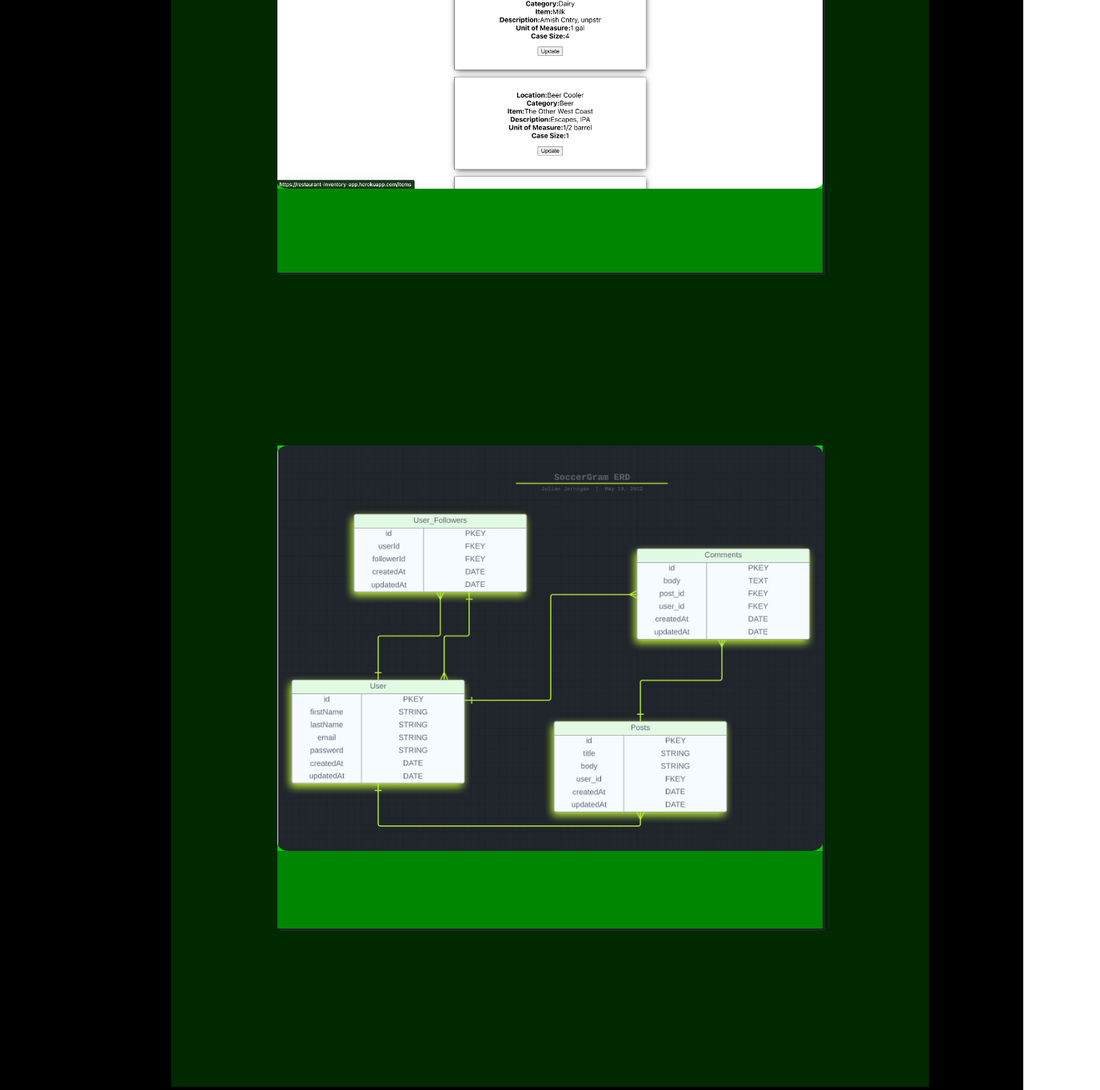
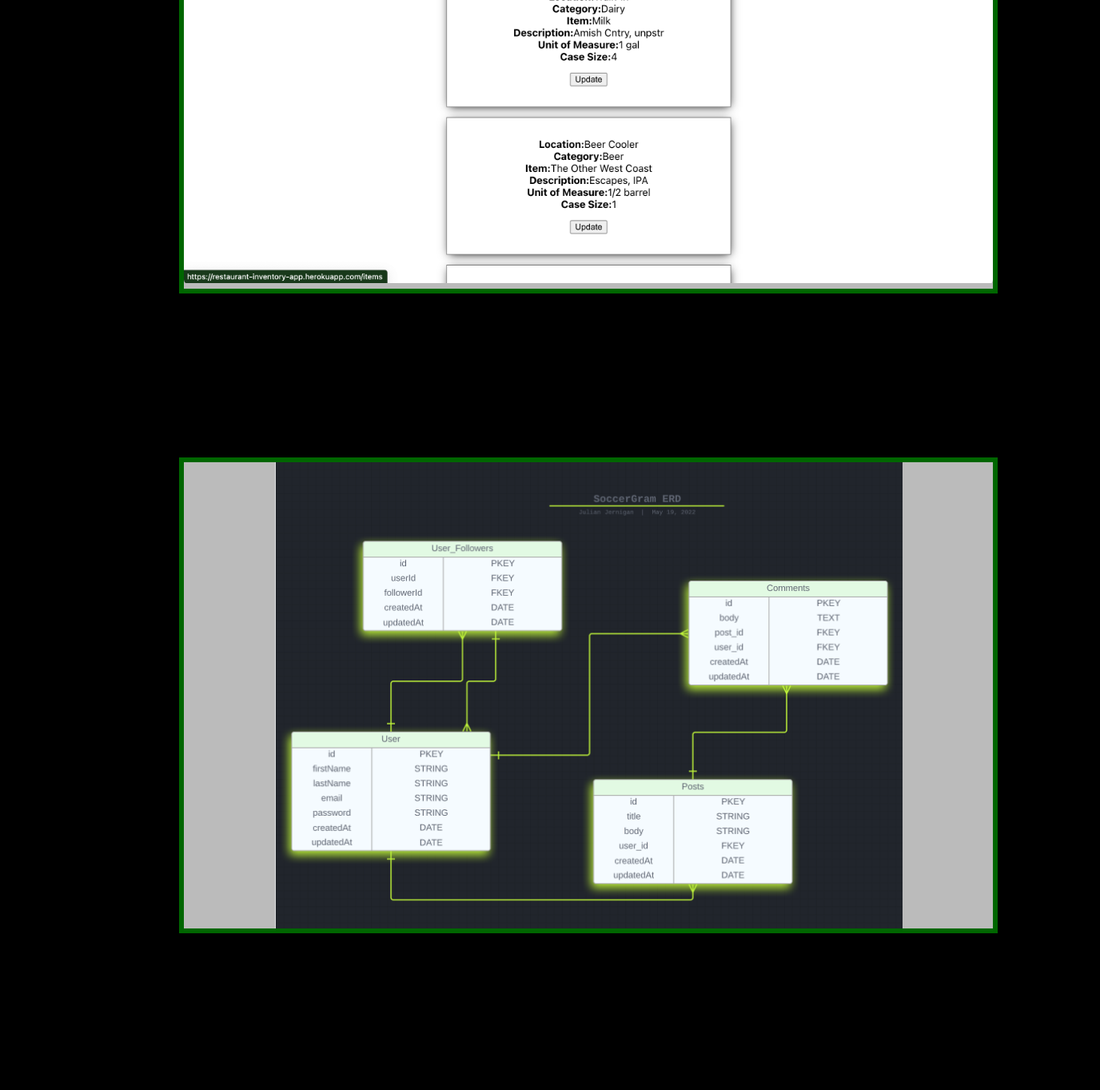
Before and after one commit to Job85/my-portfolio, a React (Create React App) app: page /projects in a window 1280 px wide. Shown: the part 1280-2643 px from the top of the page at 80% size, 1376 px wide, since content can reach past the window. Built offline with nearby package versions, Linux system fonts and the light colour scheme.

Commit message:
fixed project cards and made page mobile responsive

```diff
--- a/src/App.js
+++ b/src/App.js
@@ -6,7 +6,7 @@ import Header from './components/Header';
 import NavBar from './components/NavBar';
 import Social from './components/Socials';
 import Footer from './components/Footer';
-import Project from './pages/Project'
+import Projects from './pages/Projects';
 import About from './pages/About';
 import { AppDiv } from './AppStyles';
 import { Main } from './AppStyles';
@@ -20,7 +20,7 @@ function App() {
       <Main>
         <Routes>
           <Route path='/' element={<About />} />
-          <Route path='/projects' element={<Project />} />
+          <Route path='/projects' element={<Projects />} />
         </Routes>
       </Main>
       <NavBar className='nav' />
--- a/src/AppStyles.jsx
+++ b/src/AppStyles.jsx
@@ -15,7 +15,7 @@ export const AppDiv = styled.div`
 
 export const Main = styled.main`
     grid-area: main;
-    background-color: whitesmoke;
+    background-color: black;
     display: flex;
     flex-direction: column;
     align-items: center;
--- /dev/null
+++ b/src/components/Card.jsx
@@ -0,0 +1,98 @@
+import React, { useState } from "react";
+import styled, { css } from "styled-components";
+
+const Card = ({ card }) => {
+
+    const [flip, setFlip] = useState(false);
+
+    return (
+
+        <CardBox>
+            <CardContainer>
+                <FlipCard>
+                    <CardInner className={flip ? 'flip' : ''}>
+                        <CardFront className="front" onClick={() => setFlip(true)} >
+                            {card.front}
+                        </CardFront>
+                        <CardBack className="back" onClick={() => setFlip(false)}>
+                            {card.back}
+                        </CardBack>
+                    </CardInner>
+                </FlipCard>
+            </CardContainer>
+        </CardBox>
+    )
+}
+
+export default Card
+
+const CardBox = styled.div`
+    grid-area: main;
+    background-color: #008000cc;
+
+    @media (max-width: 1000px) {
+        padding: 4.3rem 1.8rem;
+    }
+`
+
+const CardContainer = styled.div`
+    background-color: black;
+    width: 100vw;
+    height: 100vh;
+    display: flex;
+    justify-content: center;
+    padding-top: 4rem;
+`
+
+const FlipCard = styled.div`
+    background-color: transparent;
+    width: 80%;
+    height: 80%;
+    border: 0.49rem solid #008000cc;
+    perspective: 1000px;
+    cursor: pointer;
+`
+
+const CardInner = styled.div`
+    position: relative;
+    width: 100%;
+    height: 100%;
+    text-align: center;
+    flex: 1;
+    display: flex;
+    transition: transform 0.8s;
+    transform-style: preserve-3d;
+
+    &.flip {
+        transform: rotateX(180deg)
+    }
+`
+
+const CardSide = css`
+    position: absolute;
+    width: 100%;
+    min-width: 100%;
+    display: flex;
+    flex-direction: column;
+    justify-content: space-between;
+    -moz-backface-visibility: hidden;
+    -webkit-backface-visibility: hidden;
+    backface-visibility: hidden;
+`
+
+const CardFront = styled.div`
+    ${CardSide}
+    height: 100%;
+    z-index: 0;
+    background-color: #bbb;
+    color: black;
+`
+
+const CardBack = styled.div`
+    ${CardSide}
+    height: 100%;
+    z-index: 1;
+    background-color: maroon;
+    color: white;
+    transform: rotateX(180deg);
+`
--- a/src/components/Component.css
+++ b/src/components/Component.css
@@ -38,3 +38,7 @@
     color: green;
     transform: rotateY(180deg);
 }
+
+.card.flip {
+    --rotate-x: 180deg;
+}
--- a/src/components/NavBarStyles.jsx
+++ b/src/components/NavBarStyles.jsx
@@ -5,7 +5,7 @@ export const NavBox = styled.div`
     background: black;
 
     @media (max-width: 1000px) {
-        padding: 70 px 30px;
+        padding: 70px 30px;
     }
 `
 
@@ -55,5 +55,6 @@ export const NavLink2 = styled.a`
 
 export const links = [
     { name: 'Home', path: '/' },
-    { name: 'Projects', path: '/projects' }
+    { name: 'Projects', path: '/projects' },
+    // { name: 'Projects2', path: '/projects2' }
 ]
--- a/src/pages/PageStyles.jsx
+++ b/src/pages/PageStyles.jsx
@@ -17,16 +17,3 @@ export const Paragraph = styled.p`
     margin-top: 3.125rem;
     margin-bottom: 1.25rem;
 `
-
-export const Img2 = styled.img`
-    box-sizing: border-box;
-    display: inline;
-    width: 100%;
-    height: 100%;
-    object-fit: contain;
-    border-radius: 2%;
-`
-
-export const Para = styled.p`
-    font-size: 1em;
-`
--- /dev/null
+++ b/src/pages/Projects.js
@@ -0,0 +1,142 @@
+import React, { useState } from "react";
+import Card from '../components/Card';
+import pic1 from '../images/OneRingTrivia.png'
+import pic2 from '../images/InventoryApp.png'
+import pic3 from '../images/SoccerGramERD.png'
+import styled from "styled-components";
+
+const CardBox = styled.div`
+    grid-area: main;
+    background-color: #008000cc;
+
+    @media (max-width: 1000px) {
+        padding: 4.3rem 1.8rem;
+    }
+`
+
+const Img2 = styled.img`
+    box-sizing: border-box;
+    display: inline;
+    width: 100%;
+    height: 100%;
+    object-fit: contain;
+    border-radius: 2%;
+`
+
+const Para = styled.p`
+    font-size: 1em;
+`
+
+const H4 = styled.h4`
+    padding-top: 1rem;
+`
+
+const A = styled.a`
+    font-size: 1rem;
+`
+
+const cards = [
+    {
+        id: '1',
+        front: <Img2 src={pic1} alt='LOTR' />,
+        back:
+            <div>
+                <h3>
+                    Details
+                </h3>
+                <Para>
+                    A two player Jeopardy style game with a Tolkien theme. Players have six categories with five clues in each to choose from. Each clue is given a point value which indicates it's degree of difficulty. With each correct answer points accumulate to the respective player. Once all thirty clues have been given the player with the highest score is declared the winner!
+                </Para>
+                <h3>
+                    Technologies
+                </h3>
+                <Para>
+                    <ul>
+                        Languages - HTML, CSS, JavaScript
+                    </ul>
+                </Para>
+                <H4>Website</H4>
+                <A
+                    className='p-link'
+                    href="https://job85.github.io/One_Ring_Trivia/" target="_blank"
+                >
+                    @One Ring Trivia
+                </A>
+            </div>
+    },
+    {
+        id: '2',
+        front: <Img2 src={pic2} alt='RIA' />,
+        back:
+            <div>
+                <h3>
+                    Details
+                </h3>
+                <Para>
+                    A web app for the hospitality industry designed to streamline the inventory process. Using REST API's users have the ability to perform full CRUD of the items model.
+                </Para>
+                <h3>
+                    Technologies
+                </h3>
+                <Para>
+                    <ul>
+                        Languages - HTML, CSS, JavaScript
+                        Libraries - React.js
+                        Frameworks - Node.js, Express, Mongoose
+                        Database - MongoDB
+                    </ul>
+                </Para>
+                <H4>Website</H4>
+                <A
+                    className='p-link'
+                    href="https://restaurant-inventory-app.herokuapp.com/" target="_blank"
+                >
+                    @Restaurant Inventory App
+                </A>
+            </div>
+    },
+    {
+        id: '3',
+        front: <Img2 src={pic3} alt='Soccer Gram' />,
+        back:
+            <div>
+                <h3>
+                    Details
+                </h3>
+                <Para>
+                    A collabrative web app mock up of Instagram. Users can create profiles and log in via authentication through JWT with password validation and hashing. Utilizing REST API's users have the ability of full CRUD of posts.
+                </Para>
+                <h3>
+                    Technologies
+                </h3>
+                <Para>
+                    <ul>
+                        Languages - HTML, CSS, JavaScript
+                        Libraries - React.js
+                        Frameworks - Node.js, Express
+                        Database - PostgreSQL
+                    </ul>
+                </Para>
+                <H4>Website</H4>
+                <A
+                    className='p-link'
+                    href="https://guarded-ravine-20374.herokuapp.com/" target="_blank"
+                >
+                    @SoccerGram
+                </A>
+            </div>
+    }
+];
+
+const Projects = () => {
+
+    return (
+        <CardBox>
+            {cards.map((card) => (
+                <Card key={card.id} card={card} />
+            ))}
+        </CardBox>
+    )
+}
+
+export default Projects
```
Also changed, not shown: src/components/CardStyles.jsx (added, +61 -0 lines).
